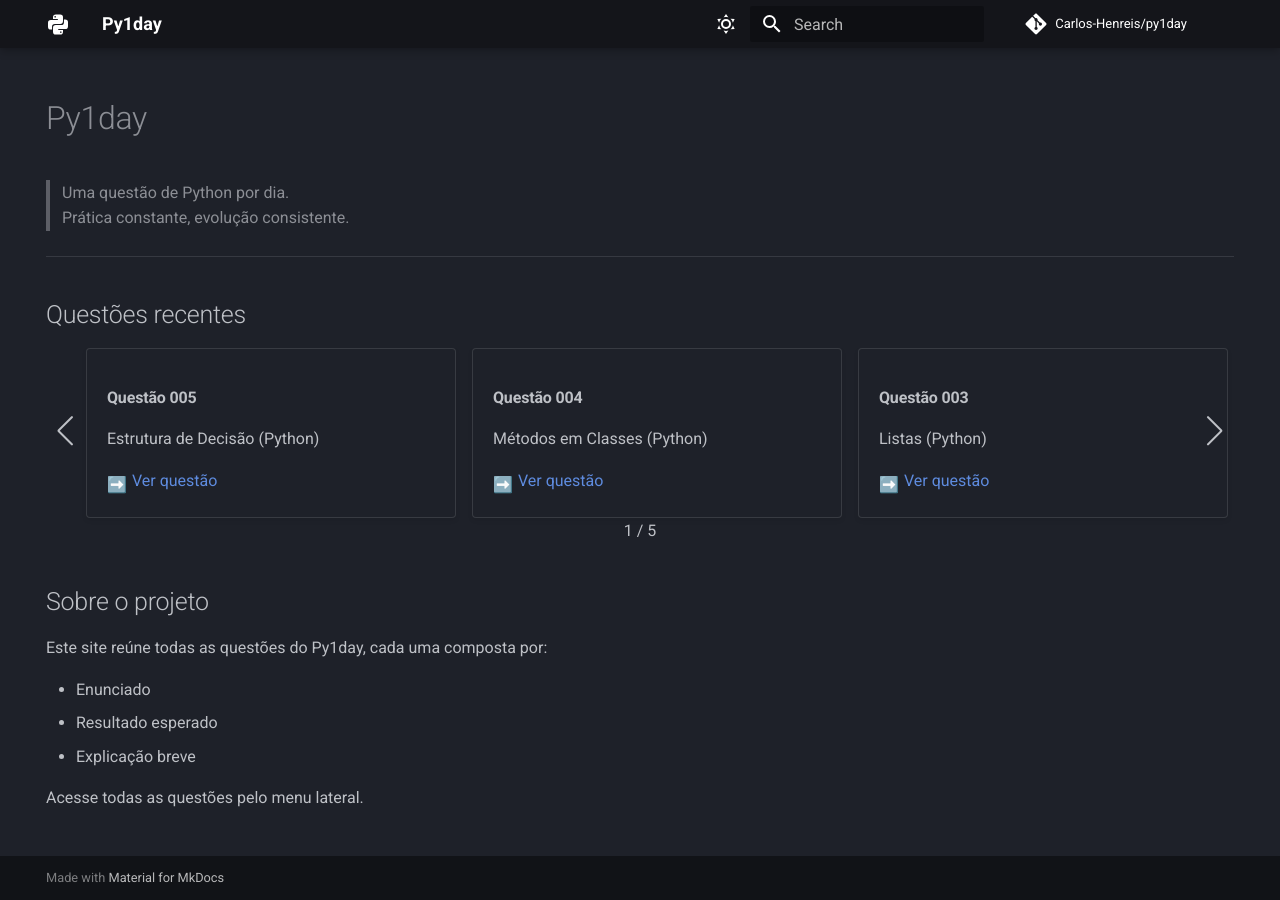
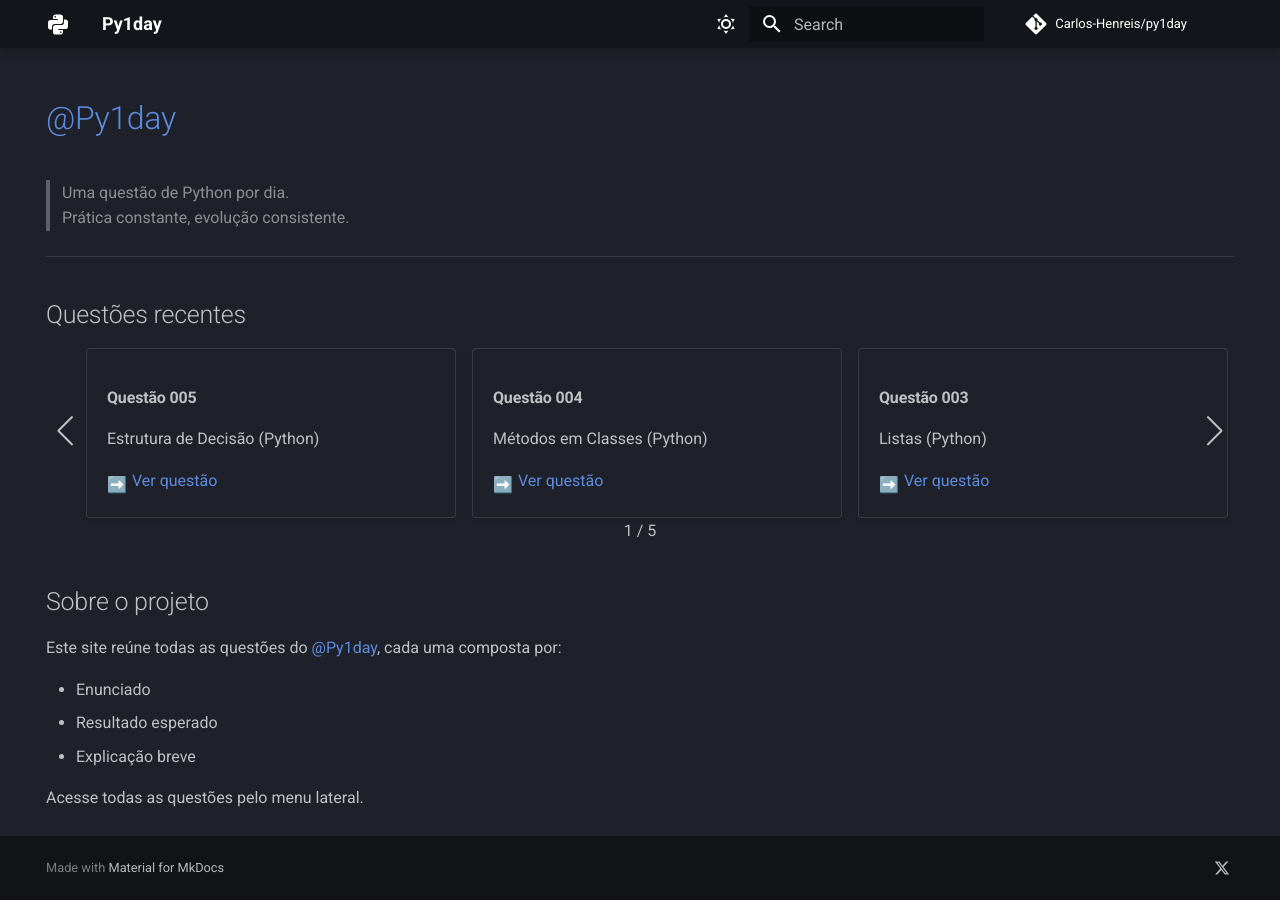
Before and after one commit to Carlos-Henreis/py1day, an MkDocs documentation site: the page built from docs/index.md, in a window 1280 px wide. Built offline with MkDocs 1.6.1 and Material for MkDocs 9.7.7, drawn with Linux system fonts in a browser that asks for light colours; comment, search, counter and statistics services are not loaded; part of the change alters nothing that is shown.

Commit message:
Incluindo midias sociais

```diff
--- a/docs/index.md
+++ b/docs/index.md
@@ -4,7 +4,7 @@ hide:
   - toc
 ---
 
-# Py1day
+# [@Py1day](https://x.com/Py1Day)
 
 > Uma questão de Python por dia.
 > Prática constante, evolução consistente.
@@ -22,7 +22,7 @@ hide:
 
 ## Sobre o projeto
 
-Este site reúne todas as questões do Py1day, cada uma composta por:
+Este site reúne todas as questões do [@Py1day](https://x.com/Py1Day), cada uma composta por:
 
 - Enunciado
 - Resultado esperado
--- a/mkdocs.yml
+++ b/mkdocs.yml
@@ -50,3 +50,9 @@ extra_javascript:
 plugins:
   - search
   - markdown-exec
+
+extra:
+  social:
+    # Twitter/X
+    - icon: fontawesome/brands/x-twitter
+      link: https://x.com/Py1Day
```
